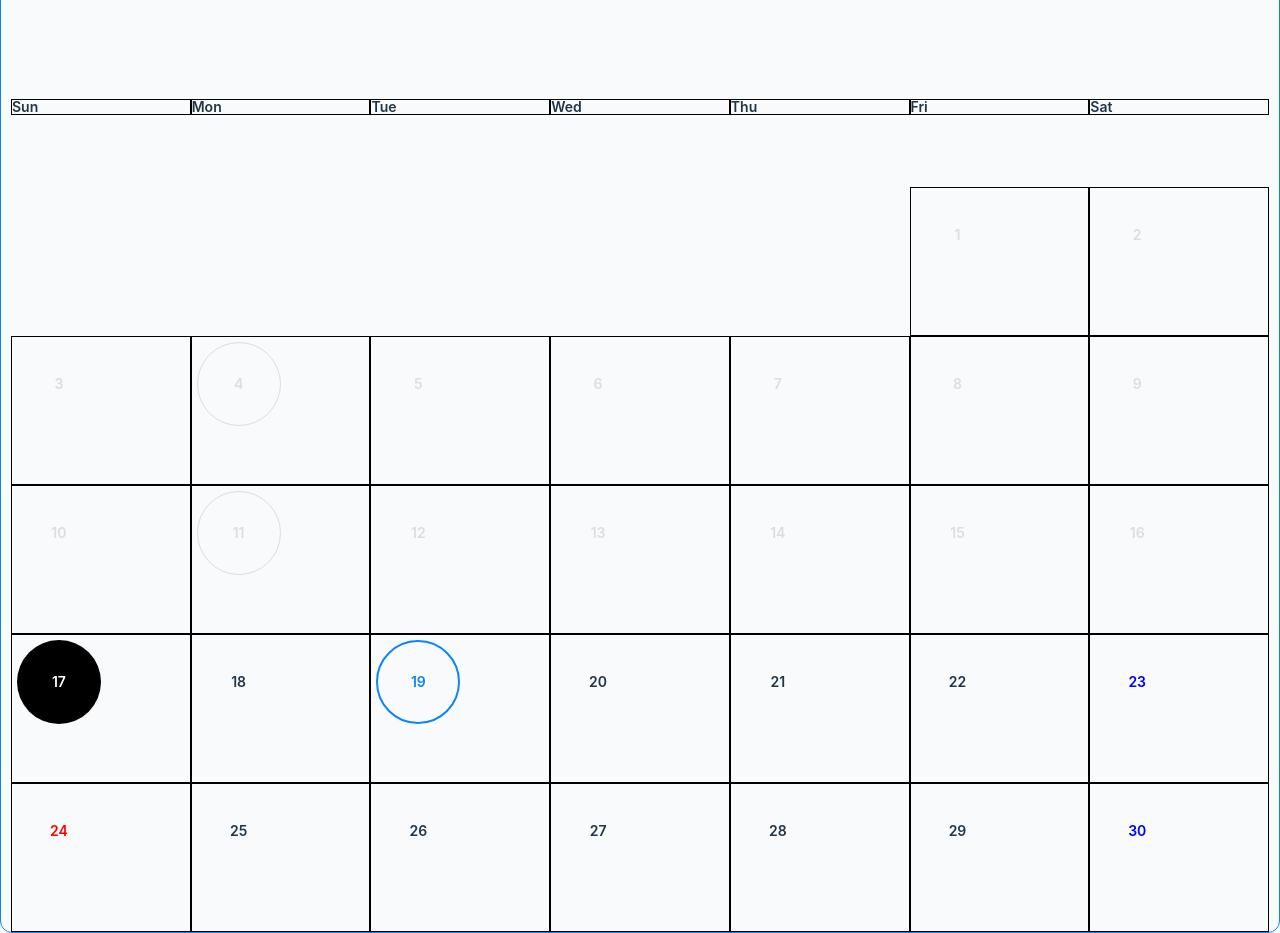
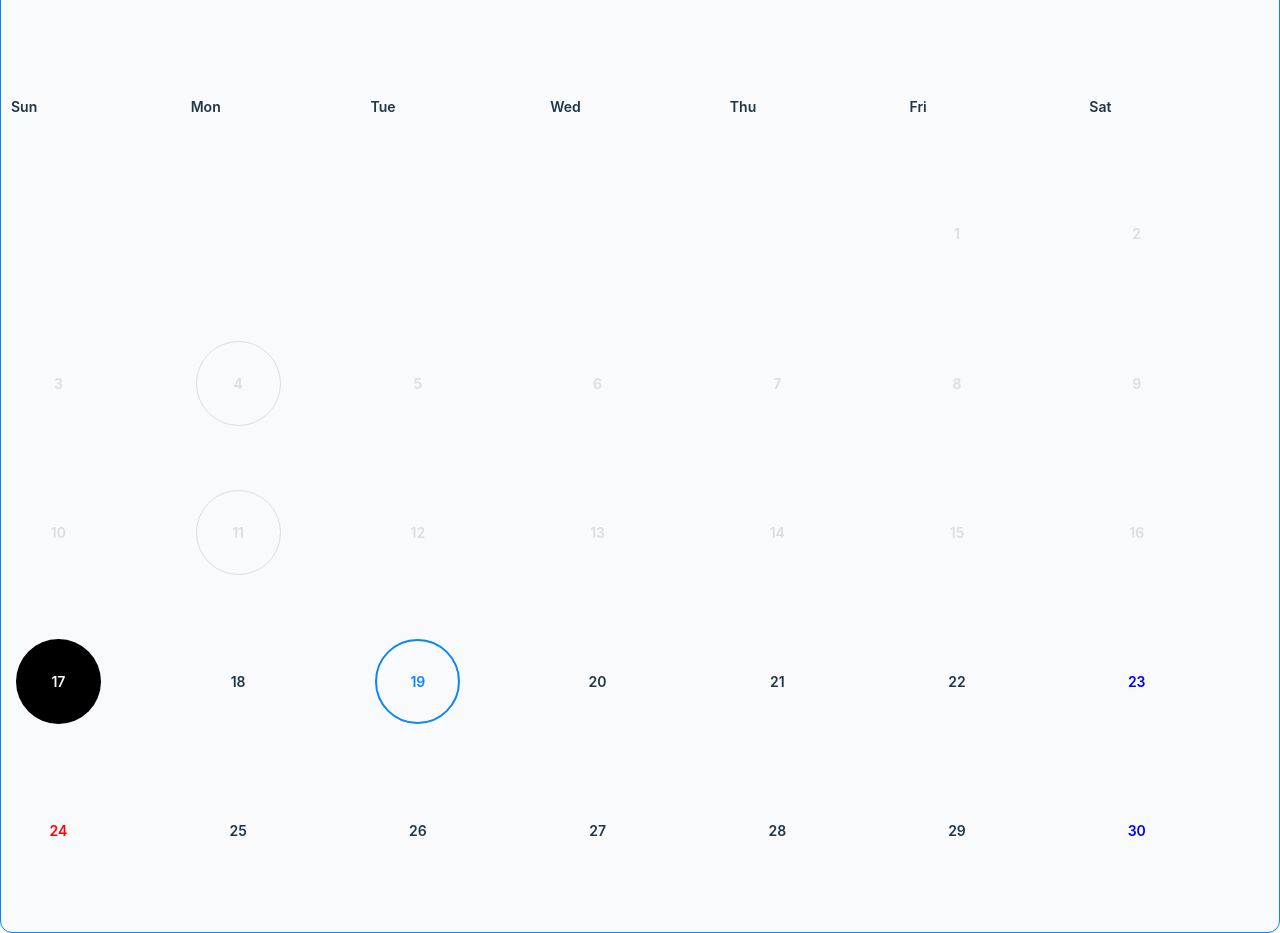
Before and after one commit to JW-Choi-4631/calendar-test, a React (Vite) app: page / in a window 1280 px wide. Built offline with nearby package versions, Linux system fonts and the light colour scheme.

Commit message:
design: ligth 모드 디자인 변경

```diff
--- a/src/App.css
+++ b/src/App.css
@@ -115,9 +115,9 @@
     letter-spacing: 1.25%;
   }
 
-  #day-list li {
+  /* #day-list li {
     border: 1px solid black;
-  }
+  } */
 
   #date-list {
     display: grid;
@@ -133,7 +133,6 @@
     width: 100%;
     height: 100%;
     padding: 5px;
-    border: 1px solid black;
   }
 
   .day span {
```
